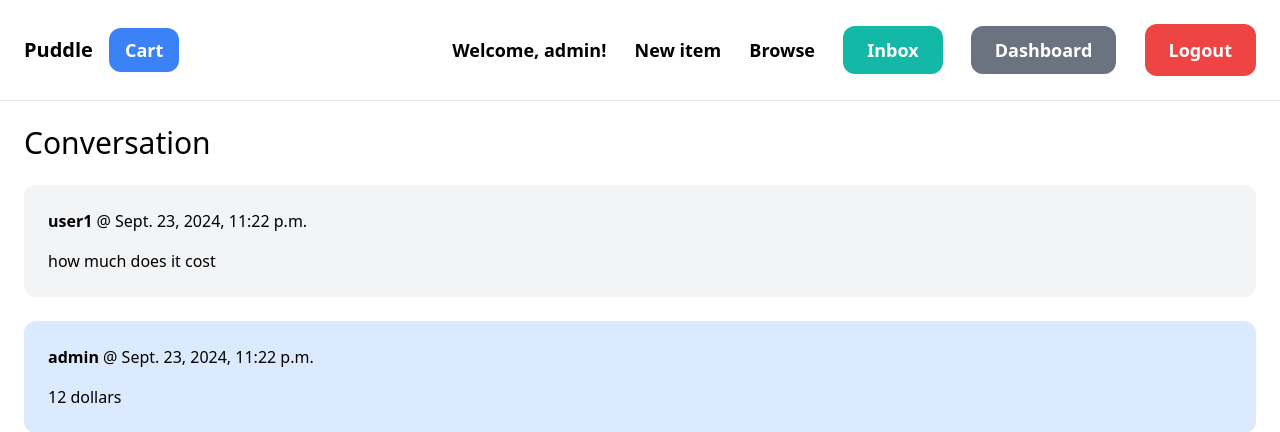
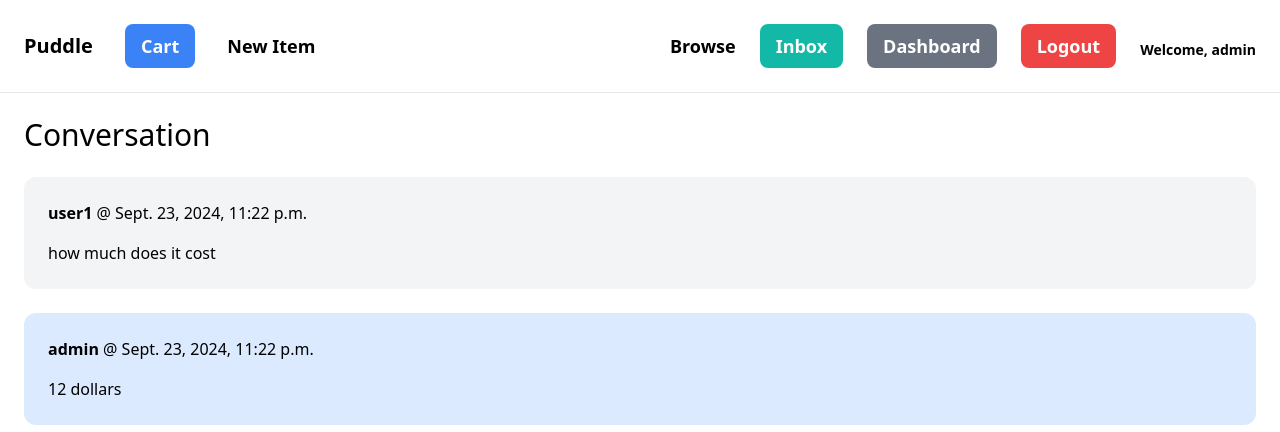
Before and after one commit to mohamedmostafa33/puddle, a Django app: page /inbox/4/ in a window 1280 px wide. Shown: the top 432 px of the page. Run offline with Django 4.2, Linux system fonts and the light colour scheme; a user stored in the database is signed in; data comes from the database, SQL or seed files in the repository; some libraries are stand-ins or nearby versions.

Commit message:
Adding welcome message

```diff
--- a/core/templates/core/base.html
+++ b/core/templates/core/base.html
@@ -6,26 +6,44 @@
         <script src="https://cdn.tailwindcss.com"></script>
         <title>{% block title %}{% endblock %} | Puddle</title>
     </head>
+
     <body>
+
         <nav class="py-6 px-6 flex justify-between items-center border-b border-gray-200">
-            <div class="flex items-center">
+            <div class="flex items-center space-x-8">
                 <a href="/" class="text-xl font-semibold">Puddle</a>
-                <a href="{% url 'item:cart_detail' %}" class="ml-4 px-4 py-2 text-lg font-semibold bg-blue-500 text-white rounded-xl hover:bg-blue-700">Cart</a>
+                <a href="{% url 'item:cart_detail' %}" class="px-4 py-2 text-lg font-semibold bg-blue-500 text-white rounded-lg hover:bg-blue-700">
+                    Cart
+                </a>
+                {% if request.user.is_superuser %}
+                    <a href="{% url 'item:new' %}" class="text-lg font-semibold hover:text-gray-500">New Item</a>
+                {% endif %}
             </div>
-            <div class="space-x-6">
+            <div class="flex items-center space-x-6">
+                <a href="{% url 'item:items' %}" class="text-lg font-semibold hover:text-gray-500">Browse</a>
                 {% if request.user.is_authenticated %}
-                    <span class="text-lg font-semibold">Welcome, {{ request.user.username }}!</span>
-                    <a href="{% url 'item:new' %}" class="text-lg font-semibold hover:text-gray-500">New item</a>
-                    <a href="{% url 'item:items' %}" class="text-lg font-semibold hover:text-gray-500">Browse</a>
-                    <a href="{% url 'conversation:inbox' %}" class="px-6 py-3 text-lg font-semibold bg-teal-500 text-white rounded-xl hover:bg-teal-700">Inbox</a>
-                    <a href="{% url 'dashboard:index' %}" class="px-6 py-3 text-lg font-semibold bg-gray-500 text-white rounded-xl hover:bg-gray-700">Dashboard</a>
+                    <a href="{% url 'conversation:inbox' %}" class="px-4 py-2 text-lg font-semibold bg-teal-500 text-white rounded-lg hover:bg-teal-700">
+                        Inbox
+                    </a>
+
+                    <a href="{% url 'dashboard:index' %}" class="px-4 py-2 text-lg font-semibold bg-gray-500 text-white rounded-lg hover:bg-gray-700">
+                        Dashboard
+                    </a>
+
                     <form method="post" action="{% url 'core:logout' %}" style="display: inline;">
                         {% csrf_token %}
-                        <button type="submit" class="px-6 py-3 text-lg font-semibold bg-red-500 text-white rounded-xl hover:bg-red-700">Logout</button>
+                        <button type="submit" class="px-4 py-2 text-lg font-semibold bg-red-500 text-white rounded-lg hover:bg-red-700">
+                            Logout
+                        </button>
                     </form>
+                    <span class="block mt-2 text-sm font-semibold">Welcome, {{ request.user.username }}</span>
                 {% else %}
-                    <a href="{% url 'core:signup' %}" class="px-6 py-3 text-lg font-semibold bg-teal-500 text-white rounded-xl hover:bg-teal-700">Sign up</a>
-                    <a href="{% url 'core:login' %}" class="py-4 px-8 text-lg bg-teal-500 hover:bg-teal-700 rounded-xl text-white">Log in</a>
+                    <a href="{% url 'core:signup' %}" class="px-4 py-2 text-lg font-semibold bg-teal-500 text-white rounded-lg hover:bg-teal-700">
+                        Sign up
+                    </a>
+                    <a href="{% url 'core:login' %}" class="px-4 py-2 text-lg font-semibold bg-teal-500 text-white rounded-lg hover:bg-teal-700">
+                        Log in
+                    </a>
                 {% endif %}
             </div>
         </nav>
@@ -40,6 +58,7 @@
                 <h3 class="mb-5 font-semibold text-gray-400">Project</h3>
                 <p class="text-lg text-gray-500">ITI Django project</p>
             </div>
+
             <div class="w-1/3">
                 <h3 class="mb-5 font-semibold text-gray-400">Menu</h3>
                 <ul class="space-y-2">
```
